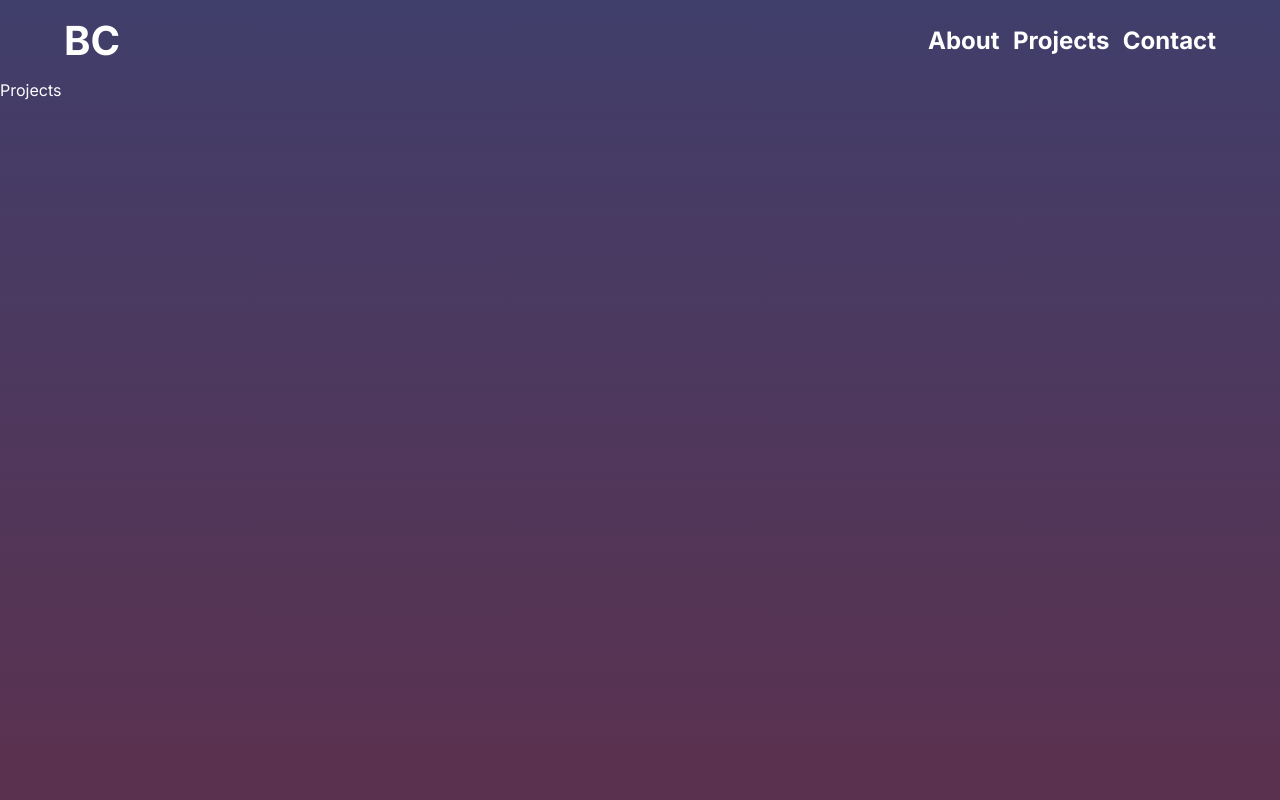
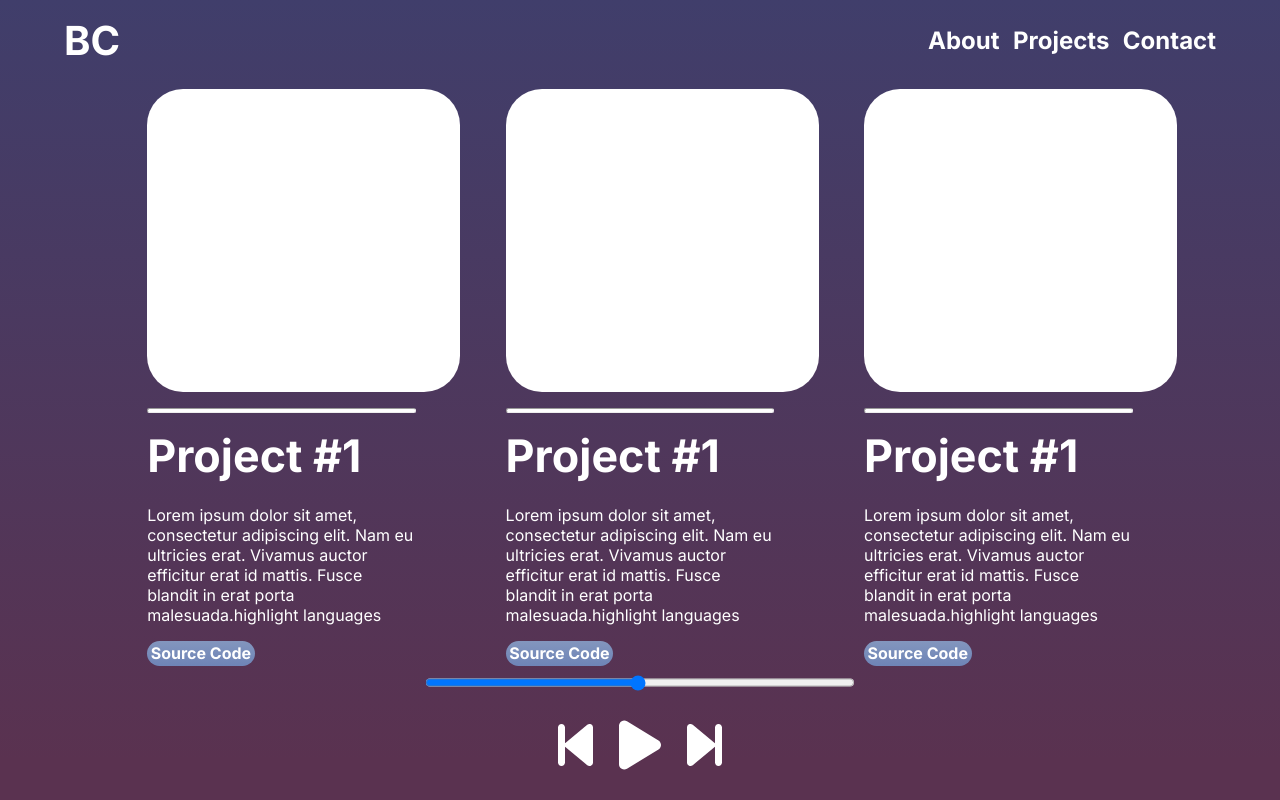
Before and after one commit to Bcean/Revamped-Personal-Website, a React (Vite) app in the folder Personal-Website/: page /Projects in a window 1280 px wide. Built offline with nearby package versions, Linux system fonts and the light colour scheme.

Commit message:
Projects Skeleton completed
adjust music player bit

```diff
--- a/Personal-Website/src/Pages/Projects.jsx
+++ b/Personal-Website/src/Pages/Projects.jsx
@@ -1,5 +1,14 @@
 import React from "react";
-
+import { MusicPlayer } from "../components/MusicPlayer";
+import { ProjectsContent } from "../components/ProjectsContent";
+import "../styles/Projects.css";
 export const Projects = () => {
-  return <div>Projects</div>;
+  return (
+    <main id="mainProjects">
+      <ProjectsContent></ProjectsContent>
+      <div className="projectsMusicContainer">
+        <MusicPlayer></MusicPlayer>
+      </div>
+    </main>
+  );
 };
--- /dev/null
+++ b/Personal-Website/src/components/ProjectsContent.jsx
@@ -0,0 +1,12 @@
+import React from "react";
+import "../styles/Projects.css";
+import { ProjectsItem } from "./ProjectsItem";
+export const ProjectsContent = () => {
+  return (
+    <div className="projectsContentContainer">
+      <ProjectsItem></ProjectsItem>
+      <ProjectsItem></ProjectsItem>
+      <ProjectsItem></ProjectsItem>
+    </div>
+  );
+};
--- /dev/null
+++ b/Personal-Website/src/components/ProjectsItem.jsx
@@ -0,0 +1,20 @@
+import React from "react";
+import "../styles/Projects.css";
+
+export const ProjectsItem = () => {
+  return (
+    <div className="projectItemContainer">
+      <div className="projectsItemImg">
+        <img></img>
+      </div>
+      <hr></hr>
+      <h3>Project #1</h3>
+      <h5 id="projectItemBlurb">
+        Lorem ipsum dolor sit amet, consectetur adipiscing elit. Nam eu
+        ultricies erat. Vivamus auctor efficitur erat id mattis. Fusce blandit
+        in erat porta malesuada.highlight languages
+      </h5>
+      <button id="sourceCodeBtn">Source Code</button>
+    </div>
+  );
+};
--- a/Personal-Website/src/styles/About.css
+++ b/Personal-Website/src/styles/About.css
@@ -22,7 +22,7 @@ main {
 }
 
 hr {
-  width: 344px;
+  width: 100%;
   height: 5px;
   border-radius: 10px;
   background-color: white;
--- /dev/null
+++ b/Personal-Website/src/styles/Projects.css
@@ -0,0 +1,67 @@
+#mainProjects {
+  height: 90vh;
+  display: flex;
+  flex-direction: column;
+  align-items: center;
+  padding: 0% 8% 0% 8%;
+}
+
+.projectsMusicContainer {
+  margin-bottom: 2.5%;
+  width: 50%;
+}
+.projectsContentContainer {
+  display: flex;
+  width: 100%;
+  justify-content: space-around;
+  height: 80vh;
+  align-items: center;
+}
+
+/*Projects items*/
+
+.projectItemContainer {
+  width: 25%;
+  display: flex;
+  flex-direction: column;
+  gap: 1rem;
+}
+
+.projectsItemImg {
+  width: 313px;
+  height: 303px;
+  background-color: white;
+  border-radius: 36px;
+}
+
+#projectItemBlurb {
+  font-size: 1rem;
+  font-weight: 400;
+}
+
+#sourceCodeBtn {
+  width: 40%;
+  border-radius: 18px;
+  font-family: inherit;
+  color: white;
+  outline: none;
+  border: none;
+  font-size: 1rem;
+  padding: 1%;
+  font-weight: bold;
+  background: rgb(131, 150, 190);
+  background: linear-gradient(
+    180deg,
+    rgba(131, 150, 190, 1) 0%,
+    rgba(111, 133, 183, 1) 95%
+  );
+}
+#sourceCodeBtn:hover {
+  cursor: pointer;
+  filter: brightness(0.75);
+}
+#sourceCodeBtn:active {
+  outline: none;
+  border: none;
+  filter: brightness(0.75);
+}
```
